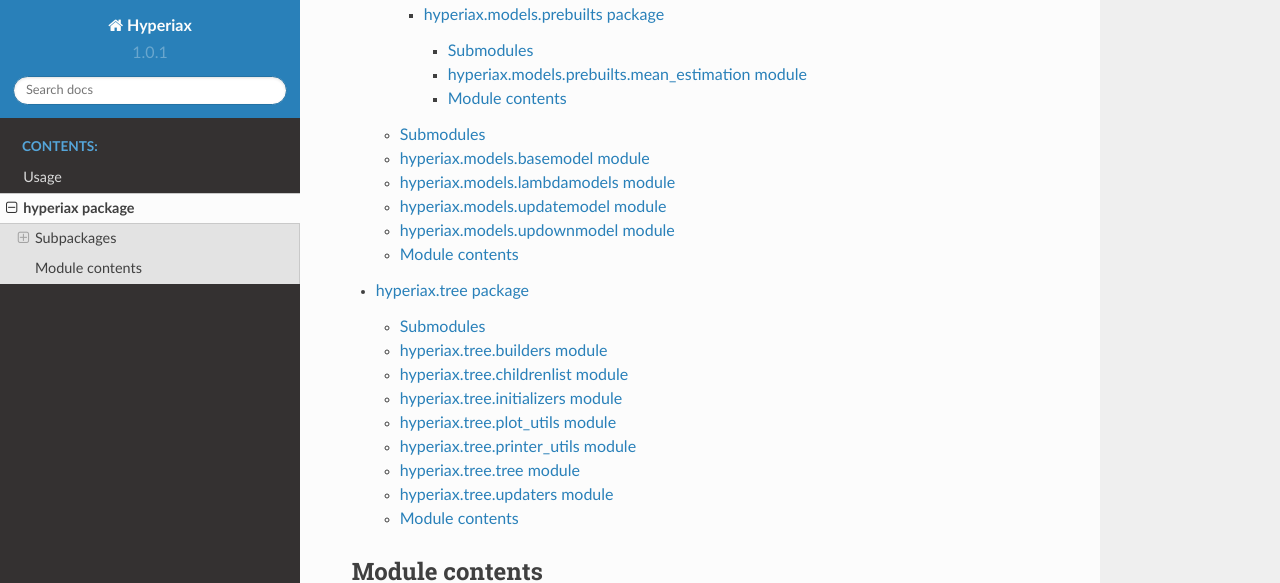
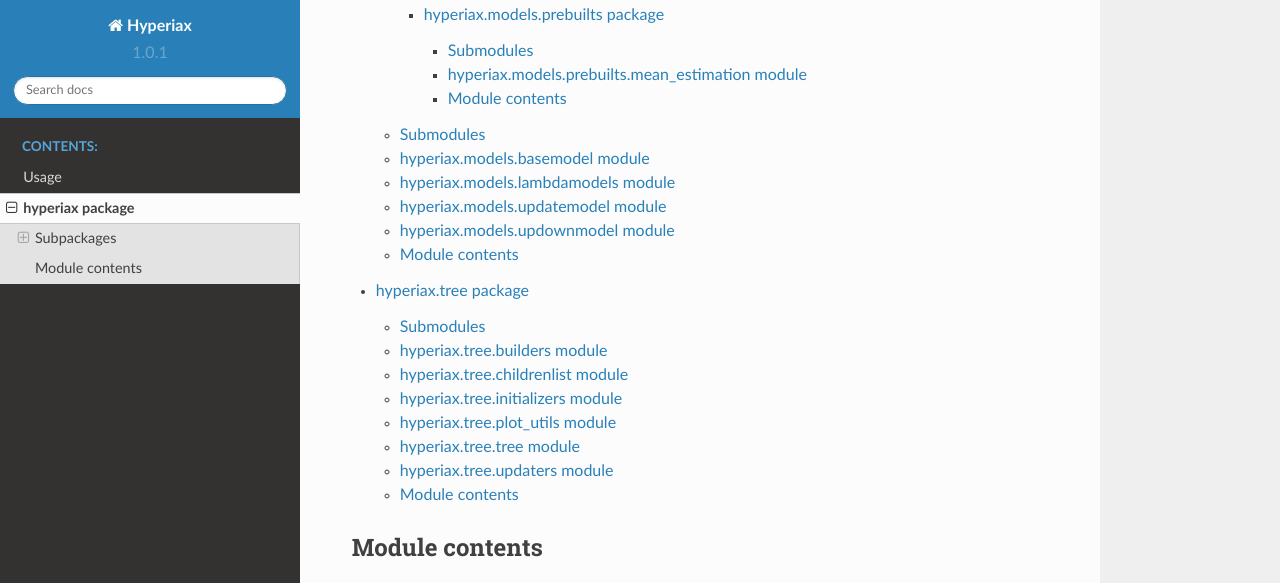
Before and after one commit to ComputationalEvolutionaryMorphometry/hyperiax, a Sphinx documentation site: the page built from docs/source/hyperiax.rst, in a window 1280 px wide and 900 px high, scrolled down 909 px, cut to the strip 0-583 px from the top of the window. Built offline with Sphinx 7.4.7 and the Read the Docs theme 2.0.0, drawn with Linux system fonts in a browser that asks for light colours.

```diff
--- a/docs/source/hyperiax.tree.rst
+++ b/docs/source/hyperiax.tree.rst
@@ -36,13 +36,6 @@ hyperiax.tree.plot\_utils module
    :undoc-members:
    :show-inheritance:
 
-hyperiax.tree.printer\_utils module
------------------------------------
-
-.. automodule:: hyperiax.tree.printer_utils
-   :members:
-   :undoc-members:
-   :show-inheritance:
 
 hyperiax.tree.tree module
 -------------------------
```
Also changed, not shown: 1 other file.
